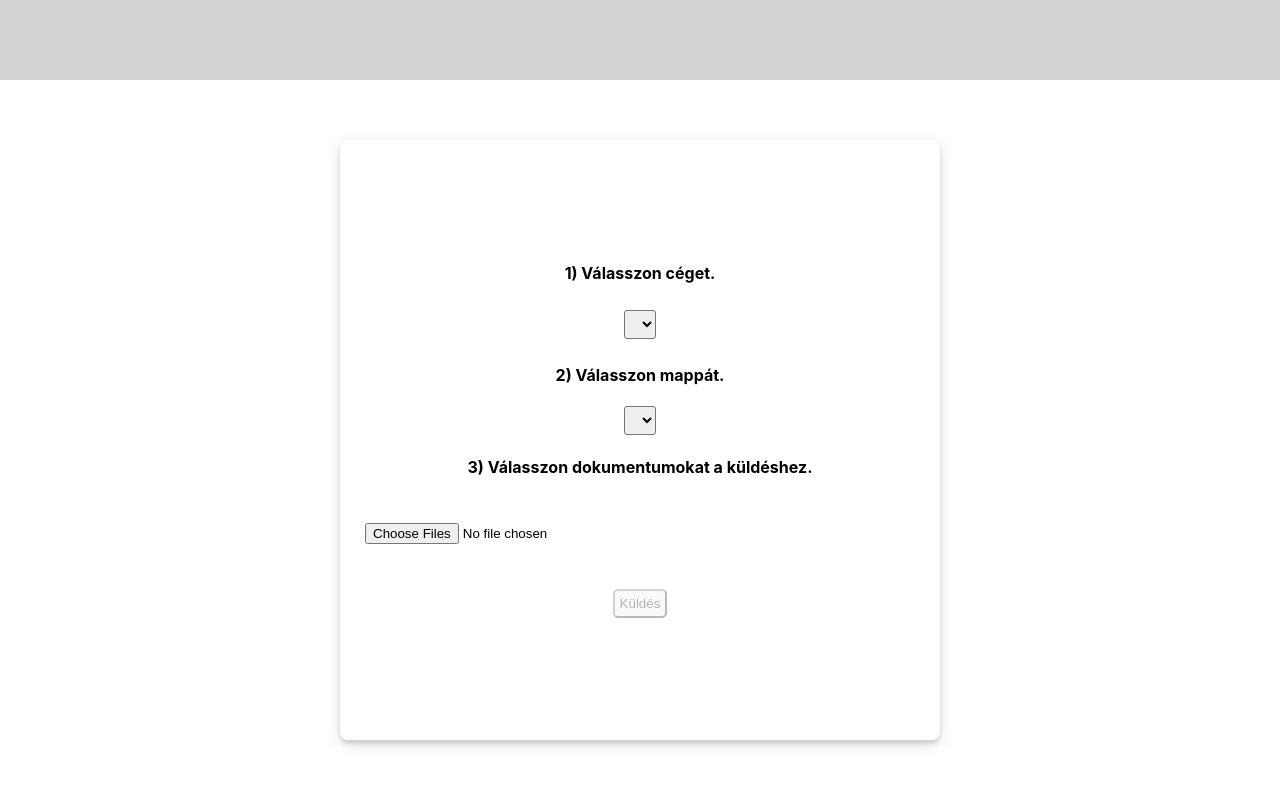
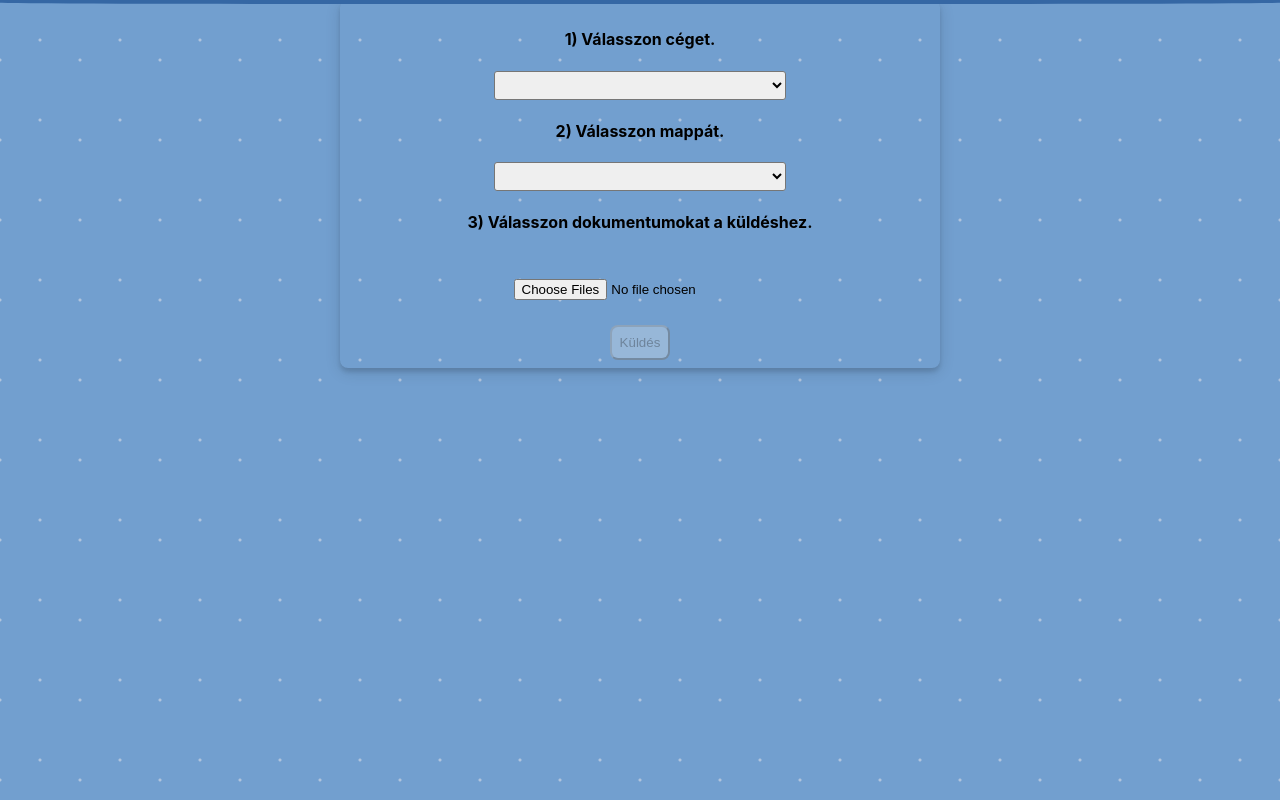
Before and after one commit to davidgiczi/Softmagic-frontend-app_Common_repo, a React (Create React App) app: page /softmagic/upload in a window 1280 px wide. Built offline with nearby package versions, Linux system fonts and the light colour scheme.

Commit message:
modify style

```diff
--- a/src/App.css
+++ b/src/App.css
@@ -2,70 +2,72 @@
   box-sizing: border-box;
 }
 
-.layout {
-  padding: 10px;
+body {
+  background-color: #729fcf;
+  background-image: radial-gradient(#b0c4dd 1px,transparent 2px), radial-gradient(#b0c4dd 1px,transparent 2px);
+  background-repeat: repeat;
+  background-size: 80px 80px;
+  background-position: 0 0, 40px 20px;
 }
 
 .App {
   display: flex;
   flex-direction: column;
-  gap: 80px;
   align-items: center;
-  margin: 60px;
+  justify-content: center;
 }
 
 li {
   overflow: hidden;
   text-overflow: ellipsis;
-
 }
 
 .File-list {
-  height: 600px;
   width: 100%;
   max-width: 600px;
   display: flex;
   flex-direction: column;
   justify-content: center;
+  align-items: center;
   /* border: 2px solid rgba(0, 0, 0, 0.4); */
   border-radius: 8px;
   box-shadow: 0 4px 16px 0 rgba(0, 0, 0, 0.12), 0 4px 4px 0 rgba(0, 0, 0, 0.12);
   text-align: center;
+  padding: 8px;
 }
 
-.Item-field {
-  margin: 5px;
+.File-list > * {
+  width: 100%;
 }
+
  .Send-btn {
-   margin: 20px;
-   padding: 5px;
-   margin: 20px;
-   border-radius: 5px;
+   padding: 8px;
+   border-radius: 8px;
    cursor: pointer;
  }
 
  .Selection-field{
-   text-align: center;
+   min-width: 50%;
    padding: 5px;
    border-radius: 3px;
    cursor: pointer;
  }
 
 .App-header {
+  position: fixed;
   width: 100%;
-  background-color: lightgray;
-  height: 80px;
-  font-size: 15px;
-  color: white;
+  border-radius: 0  0 32% 32%;
+  border-bottom: 4px solid #3567a4;
 }
 
-p{
-  color: black;
-  font-weight: bold;
-}
 .Choose-file{
+  width: fit-content;
   margin: 20px;
   padding: 5px;
   border-radius: 5px;
   cursor: pointer;
 }
+
+@media screen and (hover: none) {
+
+}
```
